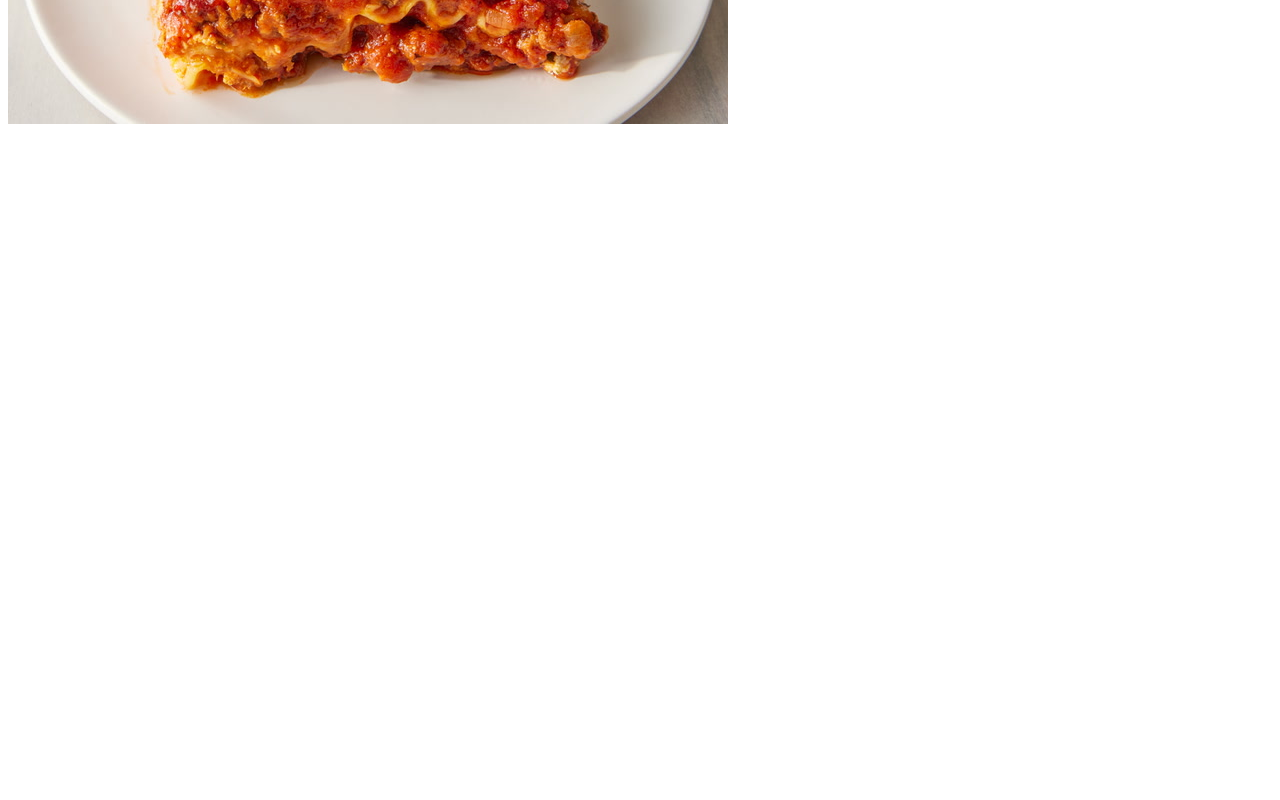
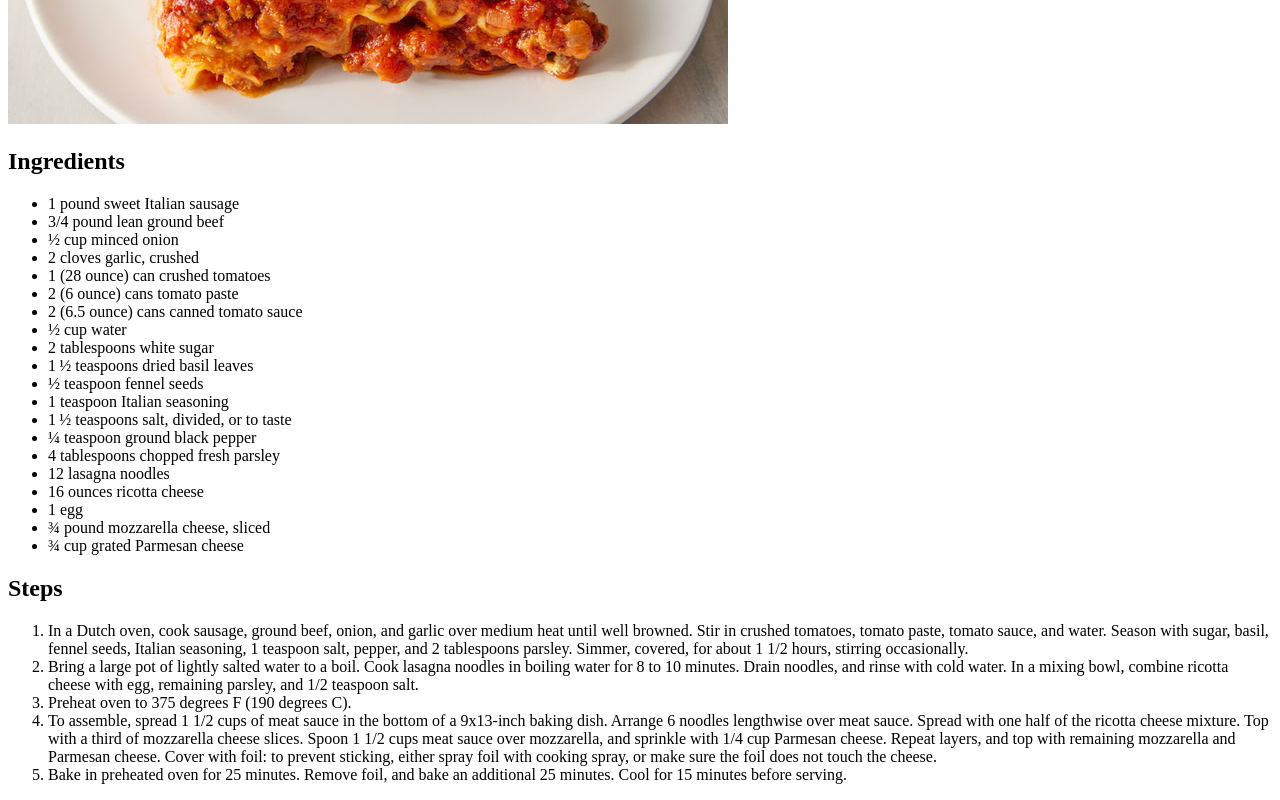
Before and after one commit to ArKha47/odin-recipes, a plain HTML site: page recipes/lasagna.html in a window 1280 px wide. Shown: the part 362-1162 px from the top of the page. Before the commit the page ends 800 px from the top, so only its background shows below. Drawn offline with Linux system fonts and the light colour scheme.

Commit message:
Added ingredient list and steps to lasagna recipe

```diff
--- a/recipes/lasagna.html
+++ b/recipes/lasagna.html
@@ -7,5 +7,41 @@
 <body>
     <h1>Lasagna</h1>
     <img src="../images/lasagna.jpg" alt="A lasagna">
+    <h2>Ingredients</h2>
+    <ul>
+        <li> 1 pound sweet Italian sausage</li>
+        <li> 3/4 pound lean ground beef </li>
+        <li> ½ cup minced onion </li>
+        <li> 2 cloves garlic, crushed </li>
+        <li> 1 (28 ounce) can crushed tomatoes </li>
+        <li> 2 (6 ounce) cans tomato paste </li>
+        <li> 2 (6.5 ounce) cans canned tomato sauce </li>
+        <li> ½ cup water </li>
+        <li> 2 tablespoons white sugar </li>
+        <li> 1 ½ teaspoons dried basil leaves </li>
+        <li> ½ teaspoon fennel seeds </li>
+        <li> 1 teaspoon Italian seasoning </li>
+        <li> 1 ½ teaspoons salt, divided, or to taste </li>
+        <li> ¼ teaspoon ground black pepper </li>
+        <li> 4 tablespoons chopped fresh parsley </li>
+        <li> 12 lasagna noodles </li>
+        <li> 16 ounces ricotta cheese </li>
+        <li> 1 egg </li>
+        <li> ¾ pound mozzarella cheese, sliced </li>
+        <li> ¾ cup grated Parmesan cheese </li>
+    </ul>
+    <h2>Steps</h2>
+    <ol>
+        <li>In a Dutch oven, cook sausage, ground beef, onion, and garlic over medium heat until well browned. Stir in crushed tomatoes, tomato paste, tomato sauce, and water. Season with sugar, basil, fennel seeds, Italian seasoning, 1 teaspoon salt, pepper, and 2 tablespoons parsley. Simmer, covered, for about 1 1/2 hours, stirring occasionally.
+        </li>
+        <li>Bring a large pot of lightly salted water to a boil. Cook lasagna noodles in boiling water for 8 to 10 minutes. Drain noodles, and rinse with cold water. In a mixing bowl, combine ricotta cheese with egg, remaining parsley, and 1/2 teaspoon salt.
+        </li>
+        <li>Preheat oven to 375 degrees F (190 degrees C).
+        </li>
+        <li>To assemble, spread 1 1/2 cups of meat sauce in the bottom of a 9x13-inch baking dish. Arrange 6 noodles lengthwise over meat sauce. Spread with one half of the ricotta cheese mixture. Top with a third of mozzarella cheese slices. Spoon 1 1/2 cups meat sauce over mozzarella, and sprinkle with 1/4 cup Parmesan cheese. Repeat layers, and top with remaining mozzarella and Parmesan cheese. Cover with foil: to prevent sticking, either spray foil with cooking spray, or make sure the foil does not touch the cheese.
+        </li>
+        <li>Bake in preheated oven for 25 minutes. Remove foil, and bake an additional 25 minutes. Cool for 15 minutes before serving.
+        </li>
+    </ol>
 </body>
 </html>
```
Also changed, not shown: index.html (+1 -1 lines).
